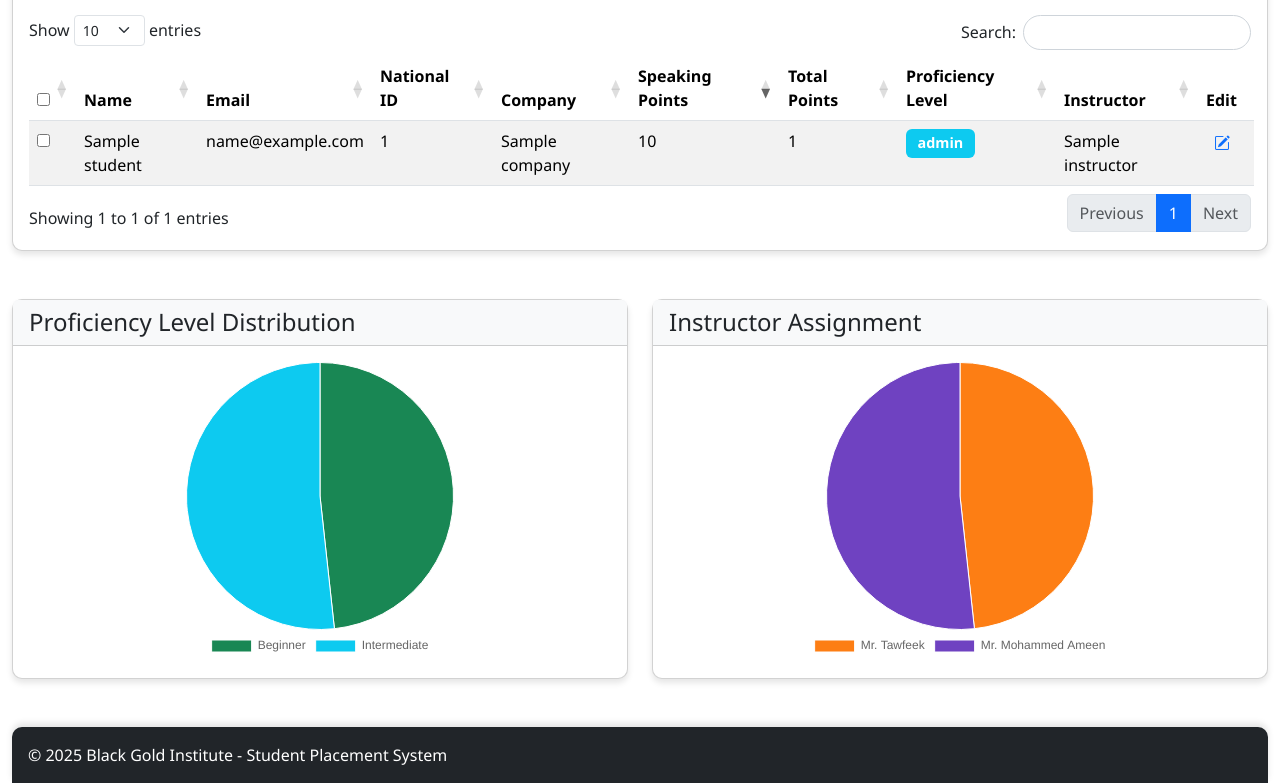
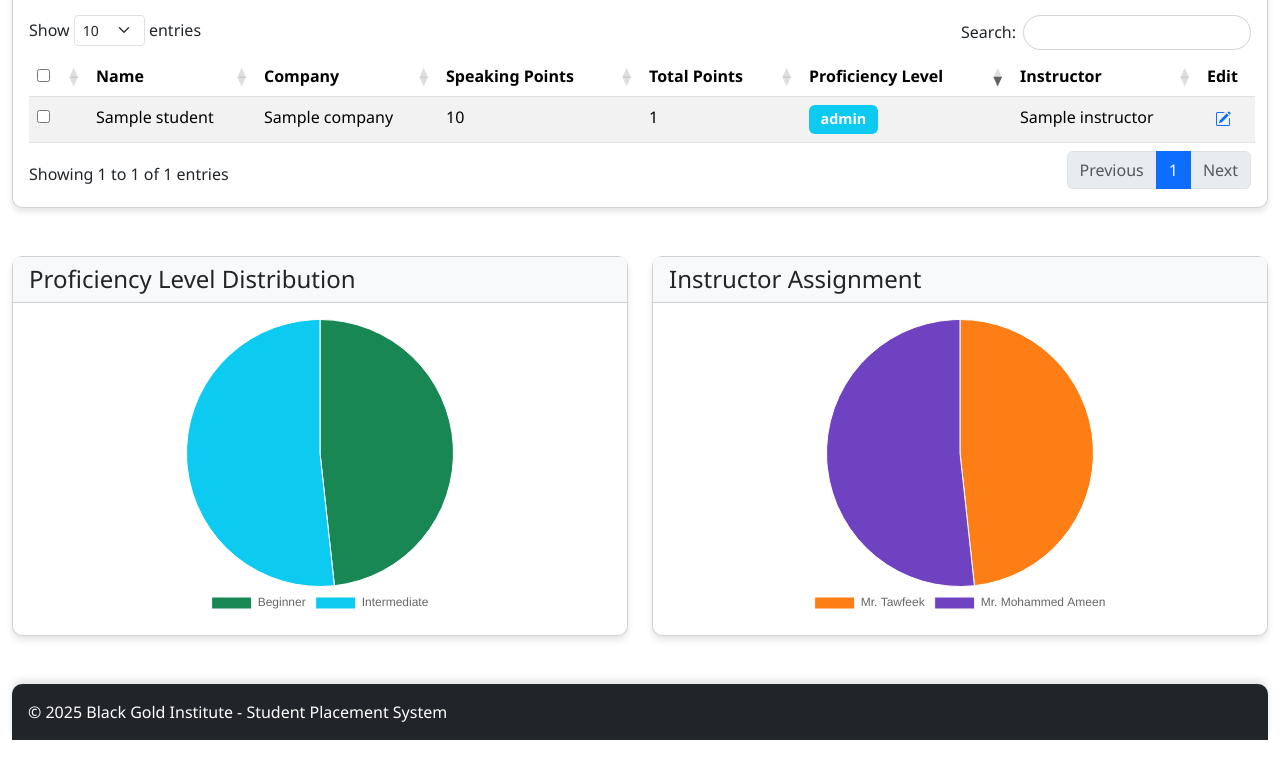
Before and after one commit to menoo20/student-placement-dashboard, a Flask app: template student_website/templates/index.html in a window 1280 px wide. Shown: the part 531-1314 px from the top of the page. After the commit the page ends 1271 px from the top, so only its background shows below. Run offline with Flask 3, Linux system fonts and the light colour scheme; data comes from the database, SQL or seed files in the repository; the template is opened without the code that fills it: most values are stand-ins (such as "Sample title", 1, 10 or a date in 2020); some libraries are stand-ins or nearby versions.

Commit message:
remove unnecessary data columns

```diff
--- a/student_website/app.py
+++ b/student_website/app.py
@@ -26,8 +26,6 @@ def init_db():
     CREATE TABLE IF NOT EXISTS students (
         id INTEGER PRIMARY KEY AUTOINCREMENT,
         name TEXT NOT NULL,
-        email TEXT NOT NULL,
-        national_id TEXT NOT NULL,
         company TEXT,
         speaking_points INTEGER,
         total_points INTEGER NOT NULL,
@@ -53,10 +51,6 @@ def init_db():
                 for h in headers:
                     if 'name' in h:
                         header_mapping[h] = 'name'
-                    elif 'email' in h or 'address' in h:
-                        header_mapping[h] = 'email'
-                    elif 'national' in h or 'id' in h:
-                        header_mapping[h] = 'national_id'
                     elif 'company' in h:
                         header_mapping[h] = 'company'
                     elif 'speaking' in h:
@@ -104,8 +98,6 @@ def init_db():
 
                     # Extract data with fallbacks
                     name = row_data.get('name', '')
-                    email = row_data.get('email', '')
-                    national_id = row_data.get('national_id', '')
                     company = row_data.get('company', '')
 
                     # Handle potential missing or non-numeric values
@@ -129,9 +121,9 @@ def init_db():
 
                     # Insert data into the database
                     conn.execute('''
-                    INSERT INTO students (name, email, national_id, company, speaking_points, total_points, proficiency_level, instructor)
-                    VALUES (?, ?, ?, ?, ?, ?, ?, ?)
-                    ''', (name, email, national_id, company, speaking_points, total_points, proficiency_level, instructor))
+                    INSERT INTO students (name, company, speaking_points, total_points, proficiency_level, instructor)
+                    VALUES (?, ?, ?, ?, ?, ?)
+                    ''', (name, company, speaking_points, total_points, proficiency_level, instructor))
         except Exception as e:
             print(f"Error importing CSV with UTF-8: {e}")
 
@@ -147,10 +139,6 @@ def init_db():
                     for h in headers:
                         if 'name' in h:
                             header_mapping[h] = 'name'
-                        elif 'email' in h or 'address' in h:
-                            header_mapping[h] = 'email'
-                        elif 'national' in h or 'id' in h:
-                            header_mapping[h] = 'national_id'
                         elif 'company' in h:
                             header_mapping[h] = 'company'
                         elif 'speaking' in h:
@@ -198,8 +186,6 @@ def init_db():
 
                         # Extract data with fallbacks
                         name = row_data.get('name', '')
-                        email = row_data.get('email', '')
-                        national_id = row_data.get('national_id', '')
                         company = row_data.get('company', '')
 
                         # Handle potential missing or non-numeric values
@@ -223,9 +209,9 @@ def init_db():
 
                         # Insert data into the database
                         conn.execute('''
-                        INSERT INTO students (name, email, national_id, company, speaking_points, total_points, proficiency_level, instructor)
-                        VALUES (?, ?, ?, ?, ?, ?, ?, ?)
-                        ''', (name, email, national_id, company, speaking_points, total_points, proficiency_level, instructor))
+                        INSERT INTO students (name, company, speaking_points, total_points, proficiency_level, instructor)
+                        VALUES (?, ?, ?, ?, ?, ?)
+                        ''', (name, company, speaking_points, total_points, proficiency_level, instructor))
             except Exception as e:
                 print(f"Error importing CSV with latin1 encoding: {e}")
 
@@ -249,8 +235,6 @@ def add_student():
         return "Unauthorized: Incorrect password", 403
 
     name = request.form['name']
-    email = request.form['email']
-    national_id = request.form['national_id']
     company = request.form['company']
     speaking_points = int(request.form['speaking_points'])
     total_points = int(request.form['total_points'])
@@ -265,9 +249,9 @@ def add_student():
 
     conn = get_db_connection()
     conn.execute('''
-    INSERT INTO students (name, email, national_id, company, speaking_points, total_points, proficiency_level, instructor)
-    VALUES (?, ?, ?, ?, ?, ?, ?, ?)
-    ''', (name, email, national_id, company, speaking_points, total_points, proficiency_level, instructor))
+    INSERT INTO students (name, company, speaking_points, total_points, proficiency_level, instructor)
+    VALUES (?, ?, ?, ?, ?, ?)
+    ''', (name, company, speaking_points, total_points, proficiency_level, instructor))
     conn.commit()
     conn.close()
 
@@ -285,8 +269,6 @@ def get_student(id):
     return jsonify({
         'id': student['id'],
         'name': student['name'],
-        'email': student['email'],
-        'national_id': student['national_id'],
         'company': student['company'],
         'speaking_points': student['speaking_points'],
         'total_points': student['total_points'],
@@ -297,8 +279,6 @@ def get_student(id):
 @app.route('/update_student/<int:id>', methods=['POST'])
 def update_student(id):
     name = request.form['name']
-    email = request.form['email']
-    national_id = request.form['national_id']
     company = request.form['company']
     new_speaking_points = int(request.form['speaking_points'])
     new_total_points = int(request.form['total_points'])
@@ -329,10 +309,10 @@ def update_student(id):
 
     conn.execute('''
     UPDATE students
-    SET name = ?, email = ?, national_id = ?, company = ?, speaking_points = ?,
+    SET name = ?, company = ?, speaking_points = ?,
         total_points = ?, proficiency_level = ?, instructor = ?
     WHERE id = ?
-    ''', (name, email, national_id, company, new_speaking_points, total_points,
+    ''', (name, company, new_speaking_points, total_points,
           proficiency_level, instructor, id))
     conn.commit()
     conn.close()
--- a/student_website/templates/index.html
+++ b/student_website/templates/index.html
@@ -65,8 +65,6 @@
                                     <tr>
                                         <th><input type="checkbox" id="selectAllStudents"></th>
                                         <th>Name</th>
-                                        <th>Email</th>
-                                        <th>National ID</th>
                                         <th>Company</th>
                                         <th>Speaking Points</th>
                                         <th>Total Points</th>
@@ -80,8 +78,6 @@
                                     <tr data-id="{{ student.id }}">
                                         <td><input type="checkbox" class="student-checkbox" data-id="{{ student.id }}"></td>
                                         <td>{{ student.name }}</td>
-                                        <td>{{ student.email }}</td>
-                                        <td>{{ student.national_id }}</td>
                                         <td>{{ student.company }}</td>
                                         <td>{{ student.speaking_points }}</td>
                                         <td>{{ student.total_points }}</td>
@@ -157,26 +153,18 @@
                                 <label for="name" class="form-label">Full Name</label>
                                 <input type="text" class="form-control" id="name" name="name" required>
                             </div>
-                            <div class="col-md-6">
-                                <label for="email" class="form-label">Email Address</label>
-                                <input type="email" class="form-control" id="email" name="email" required>
-                            </div>
                         </div>
                         <div class="row mb-3">
-                            <div class="col-md-6">
-                                <label for="national_id" class="form-label">National ID</label>
-                                <input type="text" class="form-control" id="national_id" name="national_id" required>
-                            </div>
                             <div class="col-md-6">
                                 <label for="company" class="form-label">Company</label>
                                 <input type="text" class="form-control" id="company" name="company">
                             </div>
-                        </div>
-                        <div class="row mb-3">
                             <div class="col-md-6">
                                 <label for="speaking_points" class="form-label">Speaking Points</label>
                                 <input type="number" class="form-control" id="speaking_points" name="speaking_points" min="0" max="10" required>
                             </div>
+                        </div>
+                        <div class="row mb-3">
                             <div class="col-md-6">
                                 <label for="total_points" class="form-label">Total Points</label>
                                 <input type="number" class="form-control" id="total_points" name="total_points" min="0" max="60" required>
@@ -212,26 +200,18 @@
                                 <label for="edit_name" class="form-label">Full Name</label>
                                 <input type="text" class="form-control" id="edit_name" name="name" required>
                             </div>
-                            <div class="col-md-6">
-                                <label for="edit_email" class="form-label">Email Address</label>
-                                <input type="email" class="form-control" id="edit_email" name="email" required>
-                            </div>
                         </div>
                         <div class="row mb-3">
-                            <div class="col-md-6">
-                                <label for="edit_national_id" class="form-label">National ID</label>
-                                <input type="text" class="form-control" id="edit_national_id" name="national_id" required>
-                            </div>
                             <div class="col-md-6">
                                 <label for="edit_company" class="form-label">Company</label>
                                 <input type="text" class="form-control" id="edit_company" name="company">
                             </div>
-                        </div>
-                        <div class="row mb-3">
                             <div class="col-md-6">
                                 <label for="edit_speaking_points" class="form-label">Speaking Points</label>
                                 <input type="number" class="form-control" id="edit_speaking_points" name="speaking_points" min="0" max="10" required>
                             </div>
+                        </div>
+                        <div class="row mb-3">
                             <div class="col-md-6">
                                 <label for="edit_total_points" class="form-label">Total Points</label>
                                 <input type="number" class="form-control" id="edit_total_points" name="total_points" min="0" max="60" required>
@@ -299,8 +279,6 @@
                             success: function(data) {
                                 $('#edit_student_id').val(data.id);
                                 $('#edit_name').val(data.name);
-                                $('#edit_email').val(data.email);
-                                $('#edit_national_id').val(data.national_id);
                                 $('#edit_company').val(data.company);
                                 $('#edit_speaking_points').val(data.speaking_points);
                                 $('#edit_total_points').val(data.total_points);
```
